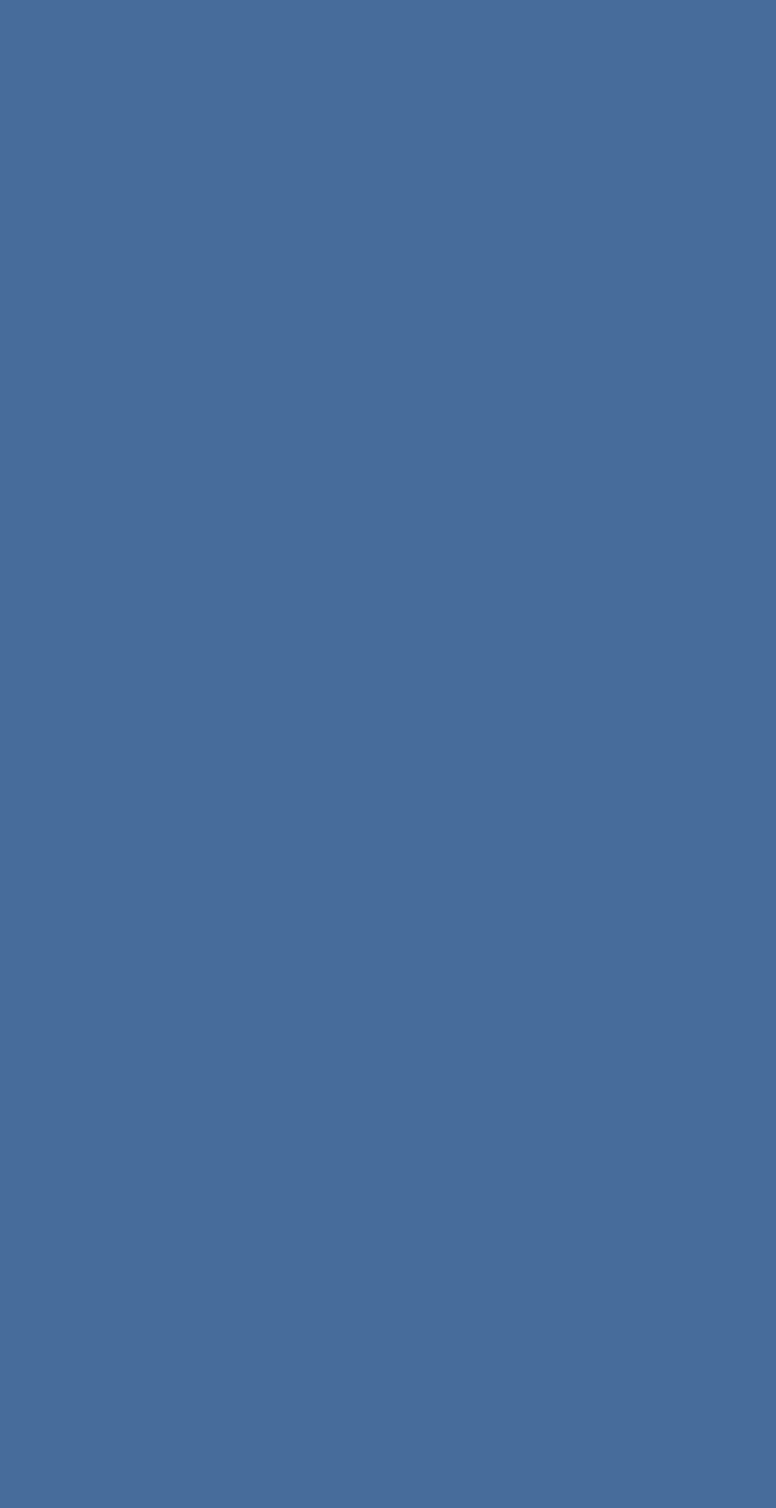
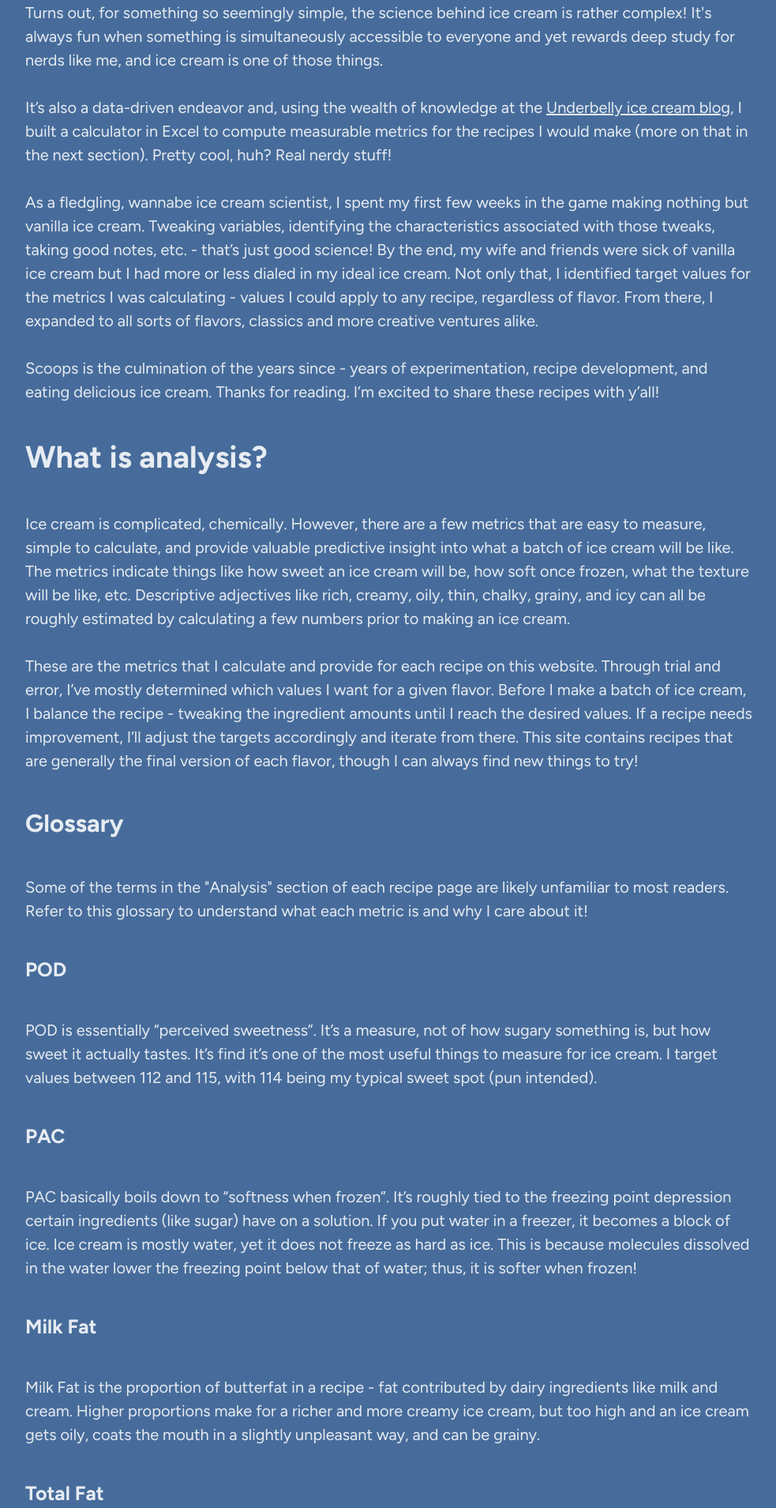
Before and after one commit to dpopp07/scoops-ui, a React (Vite) app: page /about in a window 1280 px wide. Shown: the part 571-2480 px from the top of the page at 79% size, without its empty margins (96-1079 px from the left). Before the commit the page ends 800 px from the top, so only its background shows below. Built offline with nearby package versions, Linux system fonts and the light colour scheme.

Commit message:
Write first draft of "About" page
Signed-off-by: Dustin Popp <dpopp07@gmail.com>

```diff
--- a/src/pages/About.tsx
+++ b/src/pages/About.tsx
@@ -5,11 +5,166 @@ export default function About() {
     <>
       <h3>About Scoops</h3>
       <p className={classes.text}>
-        A place to share ice cream recipes I've developed alongside the data
-        that drives them.
+        Hello there, and welcome to Scoops! Scoops is a web application I built
+        to share the ice cream recipes I've developed, while giving folks a peek
+        behind the curtain at the data that goes into a balanced recipe.
+        <br />
+        <br />
+        For as long as I can remember, ice cream has been my favorite dessert
+        (and I love dessert). It's a trait that's been passed-down by a long
+        line of ice cream lovers. A couple years ago, I decided that buying and
+        eating it wasn't enough - I wanted to make it. And if I was going to
+        make it, I wanted to <i>understand</i> it. Such is my personality. I
+        spent a couple weeks reading and studying before I ever churned a batch.
+        Turns out, for something so seemingly simple, the science behind ice
+        cream is rather complex! It's always fun when something is
+        simultaneously accessible to everyone and yet rewards deep study for
+        nerds like me, and ice cream is one of those things.
+        <br />
+        <br />
+        It’s also a data-driven endeavor and, using the wealth of knowledge at
+        the{' '}
+        <a href="https://under-belly.org/category/ice-cream">
+          Underbelly ice cream blog
+        </a>
+        , I built a calculator in Excel to compute measurable metrics for the
+        recipes I would make (more on that in the next section). Pretty cool,
+        huh? Real nerdy stuff!
+        <br />
+        <br />
+        As a fledgling, wannabe ice cream scientist, I spent my first few weeks
+        in the game making nothing but vanilla ice cream. Tweaking variables,
+        identifying the characteristics associated with those tweaks, taking
+        good notes, etc. - that’s just good science! By the end, my wife and
+        friends were sick of vanilla ice cream but I had more or less dialed in
+        my ideal ice cream. Not only that, I identified target values for the
+        metrics I was calculating - values I could apply to any recipe,
+        regardless of flavor. From there, I expanded to all sorts of flavors,
+        classics and more creative ventures alike.
+        <br />
+        <br />
+        Scoops is the culmination of the years since - years of experimentation,
+        recipe development, and eating delicious ice cream. Thanks for reading.
+        I’m excited to share these recipes with y’all!
       </p>
       <h3 id="about-analysis">What is analysis?</h3>
-      <p className={classes.text}>Coming soon...</p>
+      <p className={classes.text}>
+        Ice cream is complicated, chemically. However, there are a few metrics
+        that are easy to measure, simple to calculate, and provide valuable
+        predictive insight into what a batch of ice cream will be like. The
+        metrics indicate things like how sweet an ice cream will be, how soft
+        once frozen, what the texture will be like, etc. Descriptive adjectives
+        like rich, creamy, oily, thin, chalky, grainy, and icy can all be
+        roughly estimated by calculating a few numbers prior to making an ice
+        cream.
+        <br />
+        <br />
+        These are the metrics that I calculate and provide for each recipe on
+        this website. Through trial and error, I’ve mostly determined which
+        values I want for a given flavor. Before I make a batch of ice cream, I
+        balance the recipe - tweaking the ingredient amounts until I reach the
+        desired values. If a recipe needs improvement, I’ll adjust the targets
+        accordingly and iterate from there. This site contains recipes that are
+        generally the final version of each flavor, though I can always find new
+        things to try!
+      </p>
+      <h4>Glossary</h4>
+      <p className={classes.text}>
+        Some of the terms in the "Analysis" section of each recipe page are
+        likely unfamiliar to most readers. Refer to this glossary to understand
+        what each metric is and why I care about it!
+      </p>
+      <h5>POD</h5>
+      <p className={classes.text}>
+        POD is essentially “perceived sweetness”. It’s a measure, not of how
+        sugary something is, but how sweet it actually tastes. It’s find it’s
+        one of the most useful things to measure for ice cream. I target values
+        between 112 and 115, with 114 being my typical sweet spot (pun
+        intended).
+      </p>
+      <h5>PAC</h5>
+      <p className={classes.text}>
+        PAC basically boils down to “softness when frozen”. It’s roughly tied to
+        the freezing point depression certain ingredients (like sugar) have on a
+        solution. If you put water in a freezer, it becomes a block of ice. Ice
+        cream is mostly water, yet it does not freeze as hard as ice. This is
+        because molecules dissolved in the water lower the freezing point below
+        that of water; thus, it is softer when frozen!
+      </p>
+      <h5>Milk Fat</h5>
+      <p className={classes.text}>
+        Milk Fat is the proportion of butterfat in a recipe - fat contributed by
+        dairy ingredients like milk and cream. Higher proportions make for a
+        richer and more creamy ice cream, but too high and an ice cream gets
+        oily, coats the mouth in a slightly unpleasant way, and can be grainy.
+      </p>
+      <h5>Total Fat</h5>
+      <p className={classes.text}>
+        Total Fat is the proportion of a recipe made up of fat molecules,
+        including milk fat. Too low, and an ice cream comes off as thin and
+        watery. Too high, and the ice cream is flabby and oily. My ideal is
+        around 14% by weight.
+      </p>
+      <h5>Milk Solids Nonfat</h5>
+      <p className={classes.text}>
+        Dairy products like milk and cream are a mixture of water, butterfat,
+        and dissolved solids. These solids consist of lactose (a sugar) and
+        various proteins. Ice cream benefits from more nonfat milk solids that
+        dairy contributes on its own. We can add more with milk powder, and we
+        calculate this number to ensure we’re adding an appropriate amount.
+        Usually around 12% of a recipe.
+      </p>
+      <h5>Total Solids Nonfat</h5>
+      <p className={classes.text}>
+        This provides the sum of all non-water molecules in an ice cream that
+        aren’t fat molecules. It includes things like milk solids, sugars, salt,
+        etc. It’s primary an intermediary calculation but it can be useful to
+        check.
+      </p>
+      <h5>Sugars</h5>
+      <p className={classes.text}>
+        This number is less useful than POD and PAC, which are both influenced
+        primarily by sugars, but I still like to understand what proportion of a
+        recipe is made up of sugar. Typically my recipes hover around 12% sugar
+        by weight, significantly less than commercial ice creams. The nuances of
+        the dairy and other flavors are easily covered up by too much sugar.
+      </p>
+      <h5>Stabilizers</h5>
+      <p className={classes.text}>
+        Water is both a hero and a villain when it comes to ice cream. Without
+        it, there is no ice cream (hence the “ice” part of the name). However,
+        if not properly controlled, it can be an ice cream’s downfall. Anyone
+        who has ever described an ice cream as “too icy” knows exactly what I’m
+        talking about. Stabilizers are products, typically plant-based, that
+        essentially bind to water in a unique way and, when used correctly,
+        significantly improve the texture and longevity of ice cream. Some folks
+        get squeamish about putting “chemicals” they don’t understand in their
+        ice cream, but stabilizers are all natural and nothing to be afraid of!
+        This metric tells us how much is included in a recipe. Stabilizers are
+        powerful and a little goes a very long way. Typically around 0.15% by
+        weight is perfect. Too little and you risk an icy and thin ice cream.
+        Too much and you will end up with the texture of a Laffy Taffy.
+      </p>
+      <h5>Total Solids</h5>
+      <p className={classes.text}>
+        In ice cream, solids are everything that isn’t water. Fat, sugars, etc.
+        At the end of the day, the fundamental building blocks of ice cream that
+        need to be balanced are solids and water. Solids are crucial - they are
+        what separate a block of ice from a batch of delicious ice cream. Too
+        few, and you end up with ice. Too much, and you end up with a crumbly
+        mess. There’s a little bit of wiggle room here, but I typically shoot
+        for around 40% solids by weight in my recipes.
+      </p>
+      <h5>Water</h5>
+      <p className={classes.text}>
+        We all know what this is. Water is never added directly to ice cream -
+        it comes from the milk and cream (which are both mostly water). It is
+        absolutely crucial for making ice cream, but must be kept under control.
+        It’s like Derek Zoolander said: “You gotta tame the beast before you let
+        it out of its cage”. Water is balanced out with solids of various kinds
+        but it always needs to be there and should usually be around 60% of the
+        total weight of the ice cream.
+      </p>
     </>
   );
 }
```
